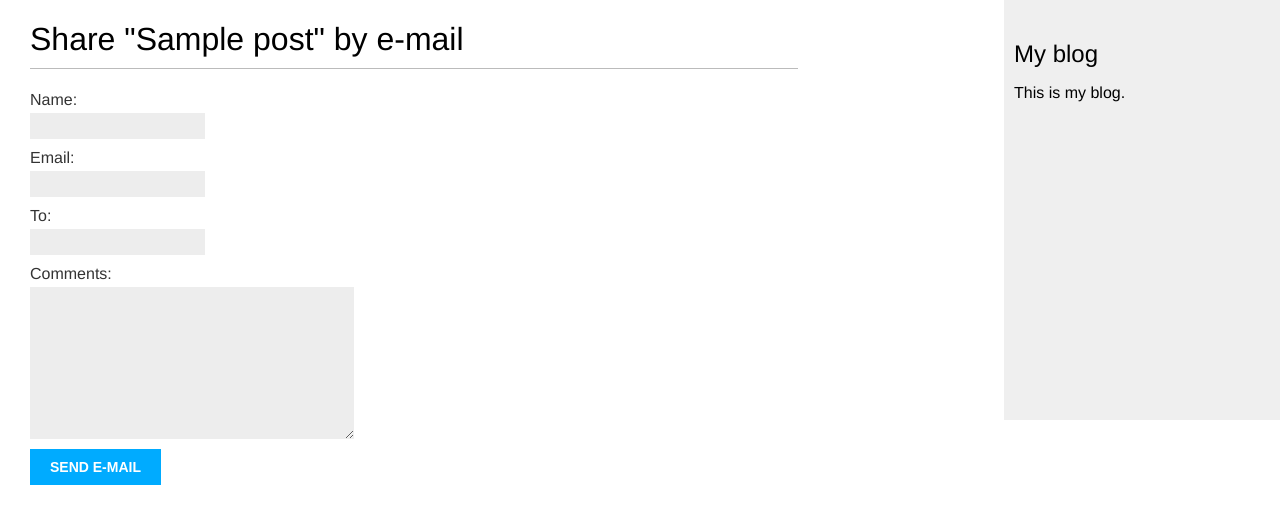
After one commit to tra007/blog-django, a Django app: page /blog/1/share/ in a window 1280 px wide. The commit adds this page. Shown: the top 524 px of the page. Run offline with Django 4.2, Linux system fonts and the light colour scheme; tables that the repository leaves empty hold one stand-in row (values such as "Sample post").

Commit message:
add share email options

```diff
--- /dev/null
+++ b/blog/forms.py
@@ -0,0 +1,9 @@
+from django import forms
+
+
+class EmailPostForm(forms.Form):
+    """ form for send email to someone"""
+    name = forms.CharField(max_length=25)
+    email = forms.EmailField()
+    to = forms.EmailField()
+    comments = forms.CharField(required=False, widget=forms.Textarea)
--- a/blog/urls.py
+++ b/blog/urls.py
@@ -6,5 +6,6 @@ app_name = 'blog'
 urlpatterns = [
     # post views
     path('', views.post_list, name='post_list'),
-    path('<int:year>/<int:month>/<int:day>/<slug:post>/', views.post_detail, name='post_detail')
+    path('<int:year>/<int:month>/<int:day>/<slug:post>/', views.post_detail, name='post_detail'),
+    path('<int:post_id>/share/', views.post_share, name='post_share'),
 ]
--- a/blog/views.py
+++ b/blog/views.py
@@ -1,7 +1,9 @@
 from django.shortcuts import render, get_object_or_404
 from django.http import Http404
 from django.core.paginator import Paginator, EmptyPage, PageNotAnInteger
+from django.core.mail import send_mail
 from .models import Post
+from .forms import EmailPostForm
 
 
 # Create your views here.
@@ -24,10 +26,24 @@ def post_list(request):
 
 def post_detail(request, post, year, month, day):
     """ return item with id get """
-    # try:
-    #     post = Post.published.get(id=id)
-    # except Post.DoesNotExist:
-    #     raise Http404("page not found")
     post = get_object_or_404(Post, status=Post.Status.PUBLISHED, slug=post, publish__year=year,
                              publish__month=month, publish__day=day)
     return render(request, "blog/post/detail.html", {"post": post})
+
+
+def post_share(request, post_id):
+    """send post to someone"""
+    post = get_object_or_404(Post, id=post_id, status=Post.Status.PUBLISHED)
+    sent = False
+    if request.method == "POST":
+        form = EmailPostForm(request.POST)
+        if form.is_valid():
+            cd = form.changed_data
+            post_url = request.build_absolute_uri(post.get_absolute_url())
+            subject = f"{cd['name']} recommends you read {post.title}"
+            message = f"Read {post.title} at {post_url} \n\n {cd['name']} \'s comments: {cd['comments']}"
+            send_mail(subject, message, "your_account@gmail.com", [cd["to"]])
+            sent = True
+    else:
+        form = EmailPostForm()
+    return render(request, "blog/post/share.html", {"post": post, "form": form, "sent": sent})
--- a/blogApplication/settings.py
+++ b/blogApplication/settings.py
@@ -124,3 +124,5 @@ STATIC_URL = '/static/'
 STATICFILES_DIRS = [
     BASE_DIR / "static",
 ]
+
+EMAIL_BACKEND = 'django.core.mail.backends.console.EmailBackend'
--- a/templates/blog/post/detail.html
+++ b/templates/blog/post/detail.html
@@ -6,4 +6,9 @@
         Published {{ post.publish }} by {{ post.author }}
     </p>
     {{ post.body|linebreaks }}
+    <p>
+        <a href="{% url " blog:post_share " post.id %}">
+            Share this post
+        </a>
+    </p>
 {% endblock %}
--- /dev/null
+++ b/templates/blog/post/share.html
@@ -0,0 +1,17 @@
+{% extends "blog/base.html" %}
+{% block title %}Share a post{% endblock %}
+{% block content %}
+    {% if sent %}
+        <h1>E-mail successfully sent</h1>
+        <p>
+            "{{ post.title }}" was successfully sent to {{ form.cleaned_data.to }}.
+        </p>
+    {% else %}
+        <h1>Share "{{ post.title }}" by e-mail</h1>
+        <form method="post">
+            {{ form.as_p }}
+            {% csrf_token %}
+            <input type="submit" value="Send e-mail">
+        </form>
+    {% endif %}
+{% endblock %}
```
